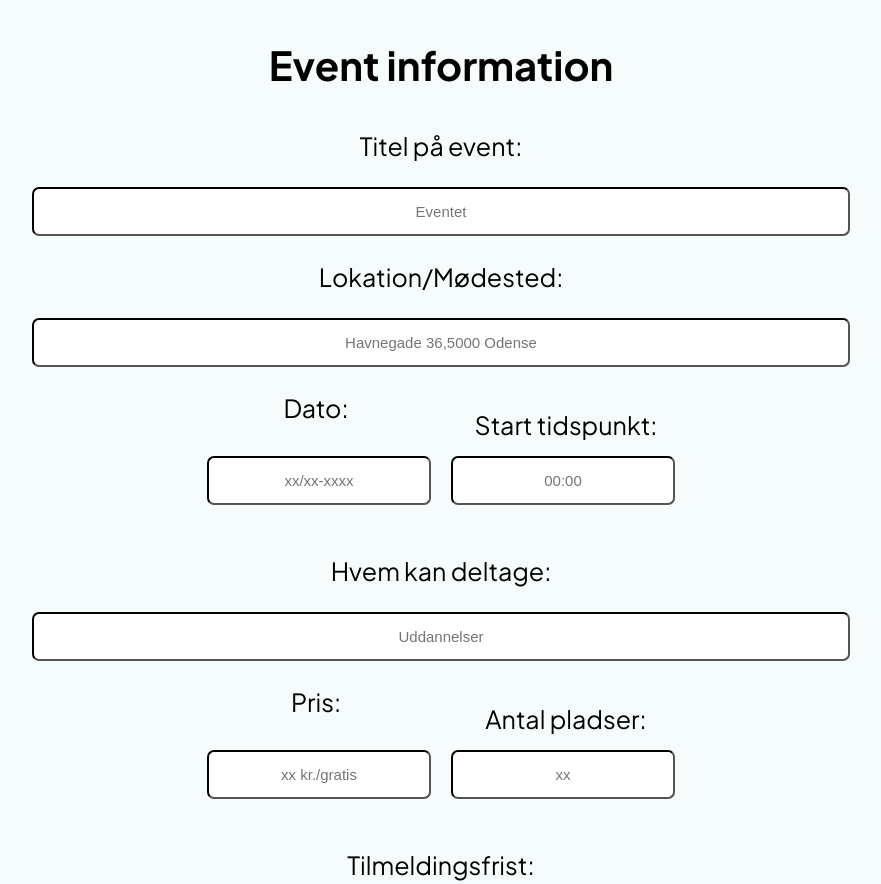
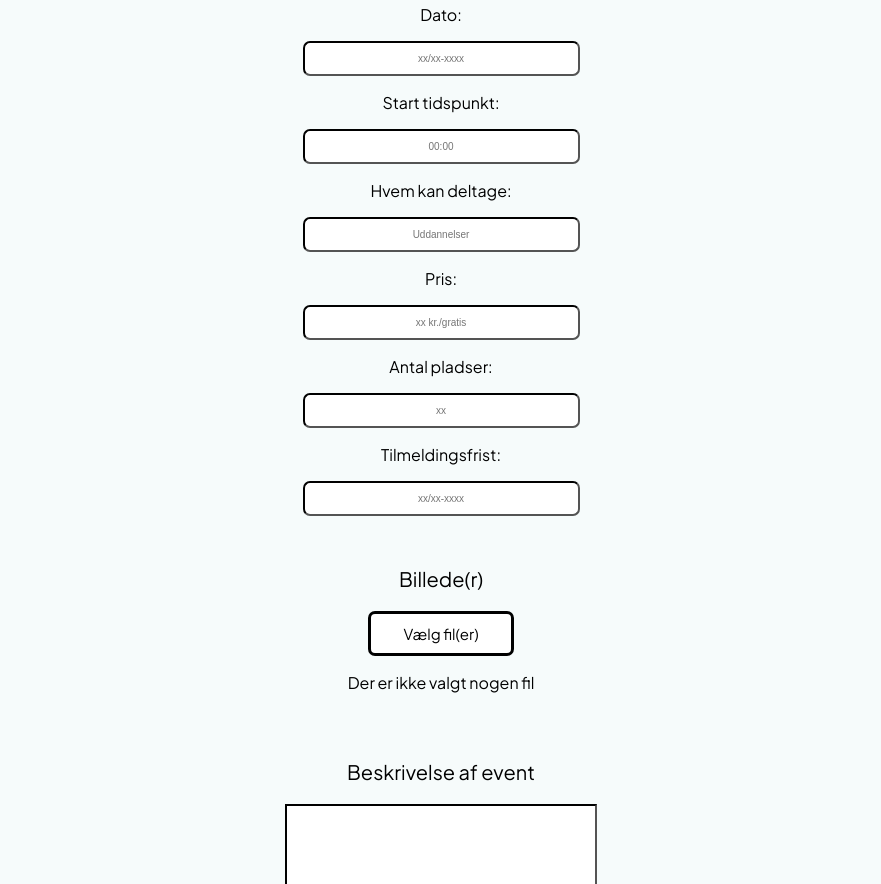
Before and after one commit to Aimiphan/Projekt-4, a plain HTML site: page opret.html in a window 1280 px wide. Shown: the part 838-1722 px from the top of the page, without its empty margins (199-1080 px from the left). Drawn offline with Linux system fonts and the light colour scheme.

Commit message:
Revert "opret side"
This reverts commit 9f0b1844874b5ae958563746bcefb658aa0aaebd.

```diff
--- a/opret.html
+++ b/opret.html
@@ -52,49 +52,28 @@
             <div class="eventinfo">
               <p class="dit">Event information</p>
 
-              <p class="eget">Titel på event:</p>
+              <p>Titel på event:</p>
               <input type="text" placeholder="Eventet" class="felter">
               </input>
-              <p class="eget">Lokation/Mødested:</p>
+              <p>Lokation/Mødested:</p>
               <input type="text" placeholder="Havnegade 36,5000 Odense" class="felter">
               </input>
-
-              <div class="leftpris">
-                <p class="eget">Dato:</p>
-              </div>
-
-              <div class="rightpris">
-                <p class="eget">Start tidspunkt:</p>
-              </div>
-
-              <div class="input-deler">
+              <p>Dato:</p>
               <input type="text" placeholder="xx/xx-xxxx" class="felter">
               </input>
-
+              <p>Start tidspunkt:</p>
               <input type="text" placeholder="00:00" class="felter">
               </input>
-              </div>
-
-              <p class="eget">Hvem kan deltage:</p>
+              <p>Hvem kan deltage:</p>
               <input type="text" placeholder="Uddannelser" class="felter">
               </input>
-              <div class="leftpris">
-                <p class="eget">Pris:</p>
-              </div>
-
-              <div class="rightpris">
-                <p class="eget">Antal pladser:</p>
-              </div>
-
-              <div class="input-deler">
-
+              <p>Pris:</p>
               <input type="text" placeholder="xx kr./gratis" class="felter">
               </input>
-
+              <p>Antal pladser:</p>
               <input type="text" placeholder="xx" class="felter">
               </input>
-              </div>
-              <p class="eget">Tilmeldingsfrist:</p>
+              <p>Tilmeldingsfrist:</p>
               <input type="text" placeholder="xx/xx-xxxx" class="felter">
               </input>
 
@@ -105,7 +84,7 @@
             <div class="billeder">
               <p class="bibe">Billede(r)</p>
             <a href="#" class="filerknap">Vælg fil(er)</a>
-              <p class="eget">Der er ikke valgt nogen fil</p>
+              <p>Der er ikke valgt nogen fil</p>
             </div>
           </section>
 
@@ -148,9 +127,12 @@
                     </ul>
                   </div>
 
+
+
                     <div class="sfooter">
                       <p>Sponsorer</p>
                     </div>
+
 
                     <!--sponsorer-->
                 </footer>
--- a/style.css
+++ b/style.css
@@ -344,29 +344,6 @@ font-size: 10px;
 border-color: #000000;
 }
 
-.input-deler {
-  display: flex;
-  justify-content: center;
-  align-items: center;
-  margin-bottom: 50px;
-  text-align: center;
-  margin-top: -20px;
-  }
-
-  .input-deler input {
-    width: 200px;
-    margin-right: 10px;
-    margin-left: 10px;
-      }
-
-.leftpris p {
-  margin-right: 250px;
-  margin-bottom: -40px;
-}
-.rightpris p {
-  margin-left: 250px;
-}
-
 .felter {
 width: 253px;
 }
@@ -401,7 +378,6 @@ margin-right: auto;
 display: flex;
 padding: 10px;
 margin-top: 10px;
-
 }
 
 .jatilsend{
@@ -690,45 +666,46 @@ footer {
       font-size: 30px;
     }
 
-/*Oprettelse af event*/
-
-      .dit{
-     font-size: 40px;
-    }
-
-    .eget {
-     font-size: 25px;
-    }
-
-    .felter, .line{
-    font-size: 15px;
-    }
-
-    .beskiv {
-      font-size: 15px;
-    }
-
-    .felter {
-    width: 794px;
-    height: 25px;
-    }
-
-    .bibe {
-    font-size: 30px;
-    }
-
-    .jatilsend{
-      font-size: 25px;
-    }
-
-    .sendknap {
-      padding: 15px 60px;
-      font-size: 20px;
-    }
 
   /*Forsiden*/
 
 =======
+
+    /*Footer*/
+  footer {
+      padding: 20px;
+      text-align: left;
+      text-decoration: none;
+      font-weight: bold;
+      display: flex;
+      }
+      .pfooter, .footer, .sfooter {
+        width: 30%;
+      }
+      .pfooter h3 {
+        font-size: 30px;
+      }
+      .pfooter p {
+        margin: 0;
+        font-size: 25px;
+      }
+
+      .pfooter img {
+        flex-direction: row;
+        justify-content: space-between;
+        margin-top: 10px;
+        height: 49px;
+        width: 49px;
+      }
+
+      .footer ul li a{
+        font-size: 30px;
+      }
+
+      .sfooter p {
+        font-size: 30px;
+      }
+
 
     .musikbilledeiboks{
      display: flex;
```
